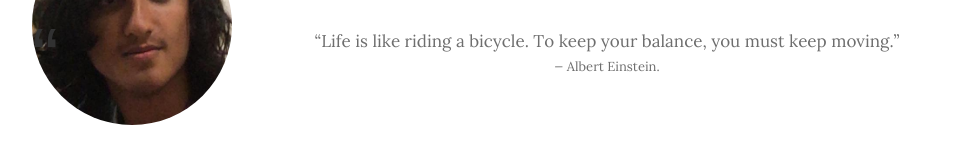
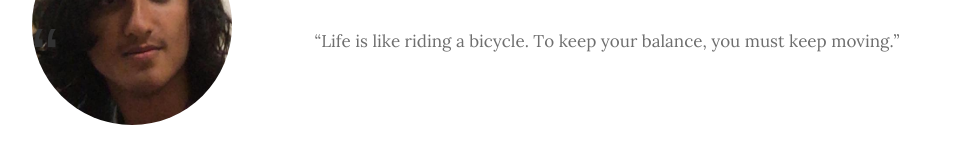
Before and after one commit to cassielrattes/cassielrattes.github.io, a plain HTML site: page index.html in a window 1280 px wide. Shown: the part 991-1138 px from the top of the page, without its empty margins (148-1113 px from the left). Drawn offline with Linux system fonts and the light colour scheme; some packages are replaced by stand-ins of ours; a script that the page names is missing; files whose address does not match are found by name.

Commit message:
Update index.html

```diff
--- a/index.html
+++ b/index.html
@@ -85,7 +85,6 @@
             <blockquote>
               “Life is like riding a bicycle. To keep your balance, you must
               keep moving.”
-              <cite>Albert Einstein.</cite>
             </blockquote>
           </div>
         </div>
```
